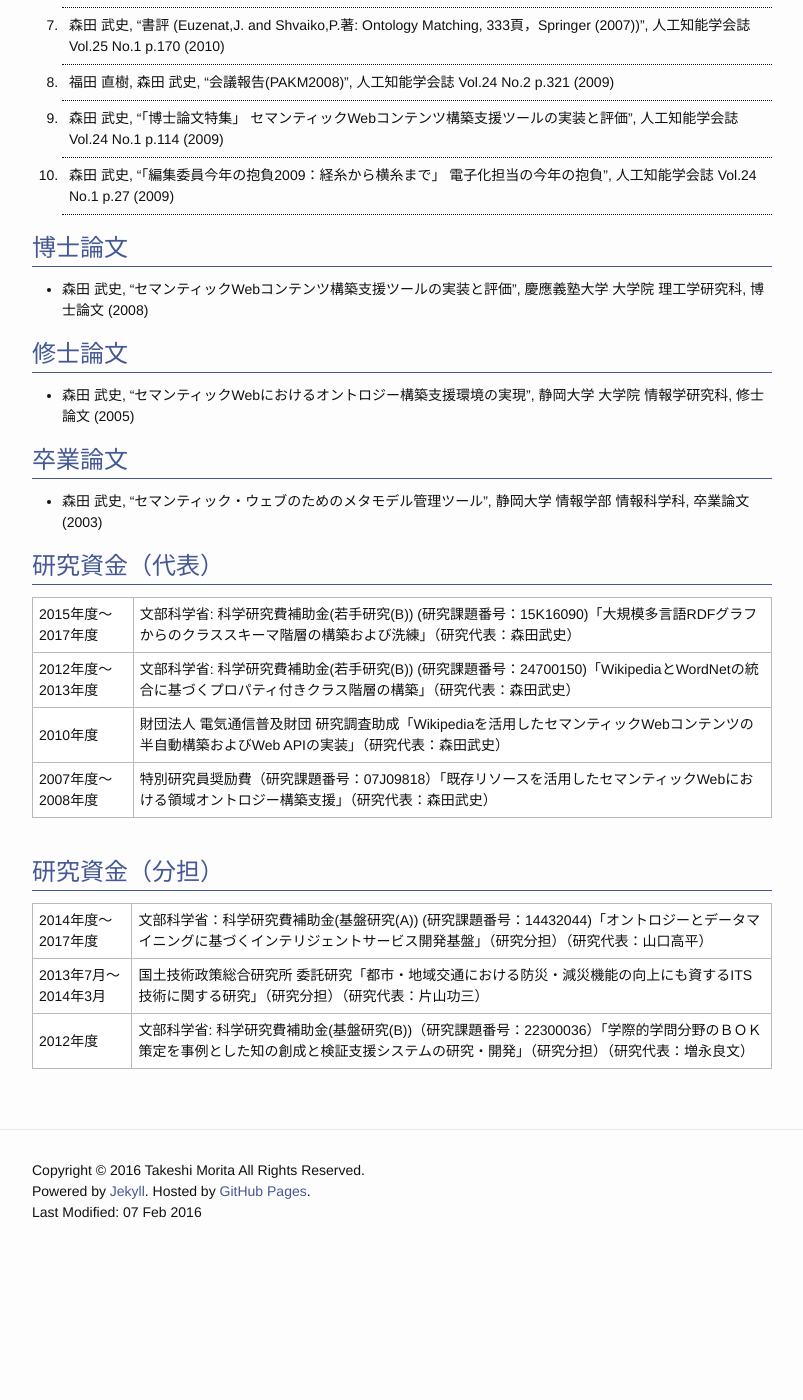
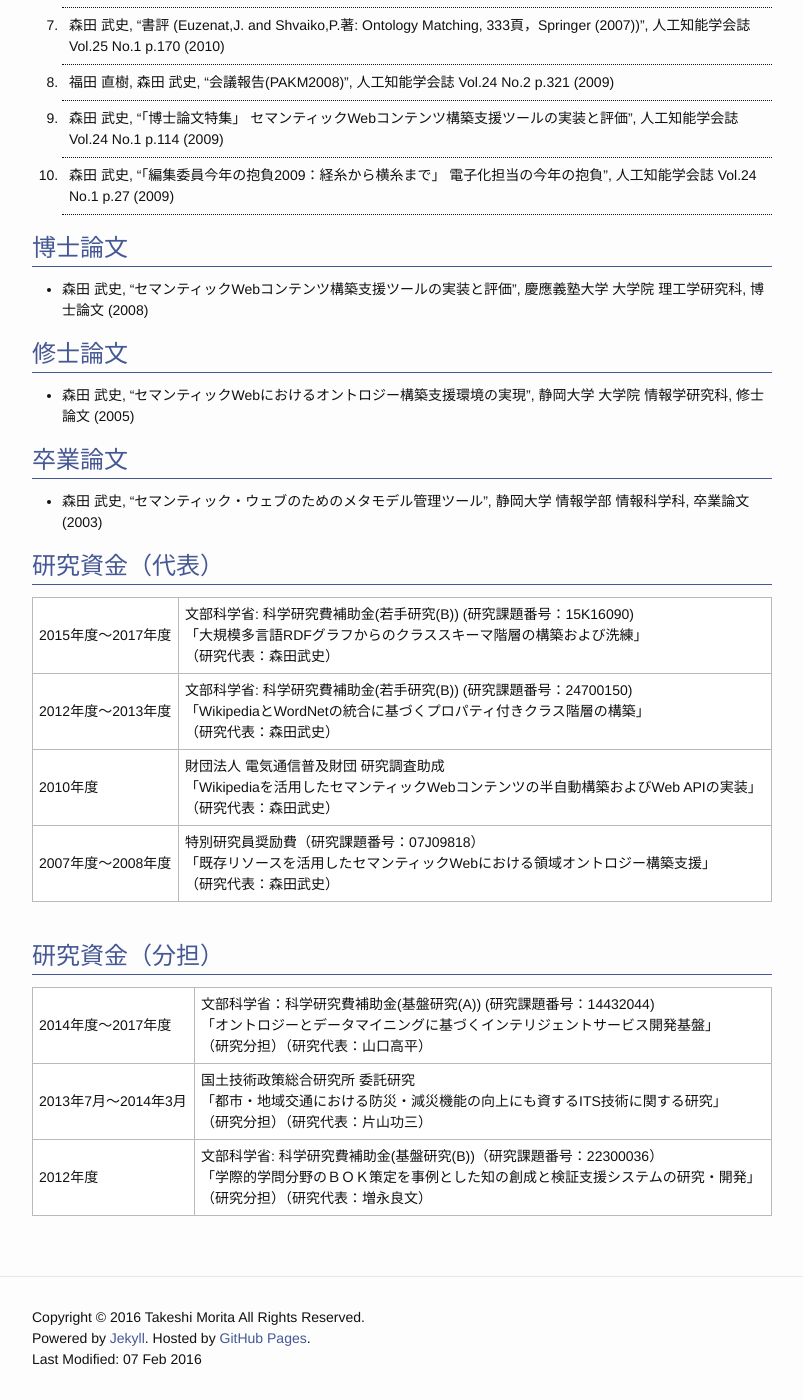
Before and after one commit to t-morita/t-morita.github.io, a Jekyll site: the page built from ja/publications.md, in a window 1280 px wide and 1400 px high, scrolled down 8727 px. Shown: the whole window, without its empty margins (238-1041 px from the left). Built offline with Jekyll 4.4.1, drawn with Linux system fonts in a browser that asks for light colours; before the commit the page ends 9980 px from its top, so only the background shows below that.

```diff
--- a/ja/publications.md
+++ b/ja/publications.md
@@ -174,15 +174,15 @@ permalink: /ja/publications/
 
 # 研究資金（代表）
 
-|2015年度〜2017年度 |文部科学省: 科学研究費補助金(若手研究(B)) (研究課題番号：15K16090)「大規模多言語RDFグラフからのクラススキーマ階層の構築および洗練」（研究代表：森田武史）|
-|2012年度〜2013年度 |文部科学省: 科学研究費補助金(若手研究(B)) (研究課題番号：24700150)「WikipediaとWordNetの統合に基づくプロパティ付きクラス階層の構築」（研究代表：森田武史）|
-|2010年度          |財団法人 電気通信普及財団 研究調査助成「Wikipediaを活用したセマンティックWebコンテンツの半自動構築およびWeb APIの実装」（研究代表：森田武史）|
-|2007年度～2008年度 |特別研究員奨励費（研究課題番号：07J09818）「既存リソースを活用したセマンティックWebにおける領域オントロジー構築支援」（研究代表：森田武史）|
+|2015年度〜2017年度 |文部科学省: 科学研究費補助金(若手研究(B)) (研究課題番号：15K16090)<br/>「大規模多言語RDFグラフからのクラススキーマ階層の構築および洗練」<br/>（研究代表：森田武史）|
+|2012年度〜2013年度 |文部科学省: 科学研究費補助金(若手研究(B)) (研究課題番号：24700150)<br/>「WikipediaとWordNetの統合に基づくプロパティ付きクラス階層の構築」<br/>（研究代表：森田武史）|
+|2010年度          |財団法人 電気通信普及財団 研究調査助成<br/>「Wikipediaを活用したセマンティックWebコンテンツの半自動構築およびWeb APIの実装」<br/>（研究代表：森田武史）|
+|2007年度～2008年度 |特別研究員奨励費（研究課題番号：07J09818）<br/>「既存リソースを活用したセマンティックWebにおける領域オントロジー構築支援」<br/>（研究代表：森田武史）|
 
 <br/>
 
 # 研究資金（分担）
 
-|2014年度〜2017年度   | 文部科学省：科学研究費補助金(基盤研究(A)) (研究課題番号：14432044)「オントロジーとデータマイニングに基づくインテリジェントサービス開発基盤」（研究分担）（研究代表：山口高平）|
-|2013年7月〜2014年3月 | 国土技術政策総合研究所 委託研究「都市・地域交通における防災・減災機能の向上にも資するITS技術に関する研究」（研究分担）（研究代表：片山功三）|
-|2012年度 |文部科学省: 科学研究費補助金(基盤研究(B))（研究課題番号：22300036）「学際的学問分野のＢＯＫ策定を事例とした知の創成と検証支援システムの研究・開発」（研究分担）（研究代表：増永良文）|
+|2014年度〜2017年度   | 文部科学省：科学研究費補助金(基盤研究(A)) (研究課題番号：14432044)<br/>「オントロジーとデータマイニングに基づくインテリジェントサービス開発基盤」<br/>（研究分担）（研究代表：山口高平）|
+|2013年7月〜2014年3月 | 国土技術政策総合研究所 委託研究<br/>「都市・地域交通における防災・減災機能の向上にも資するITS技術に関する研究」<br/>（研究分担）（研究代表：片山功三）|
+|2012年度 |文部科学省: 科学研究費補助金(基盤研究(B))（研究課題番号：22300036）<br/>「学際的学問分野のＢＯＫ策定を事例とした知の創成と検証支援システムの研究・開発」<br/>（研究分担）（研究代表：増永良文）|
```
